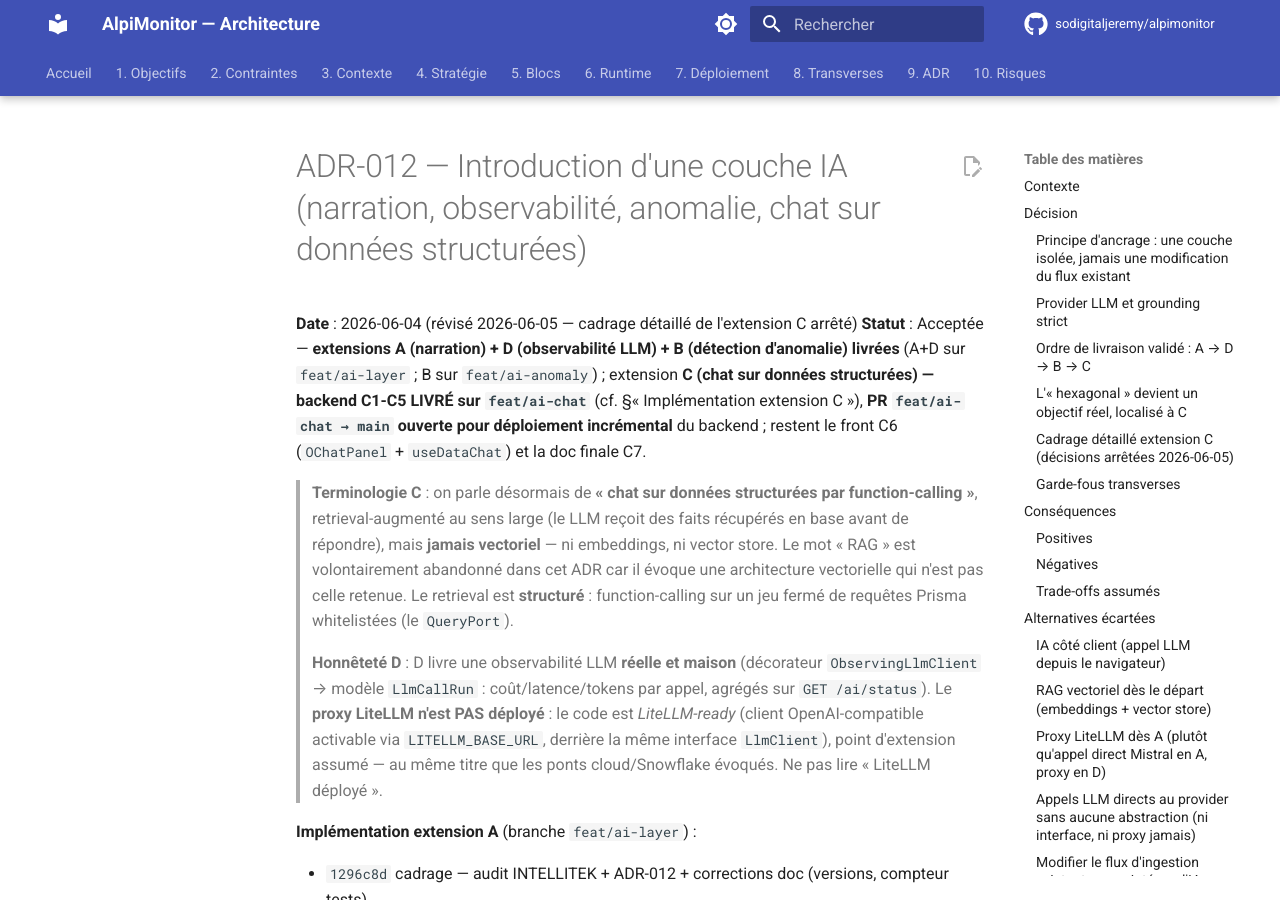
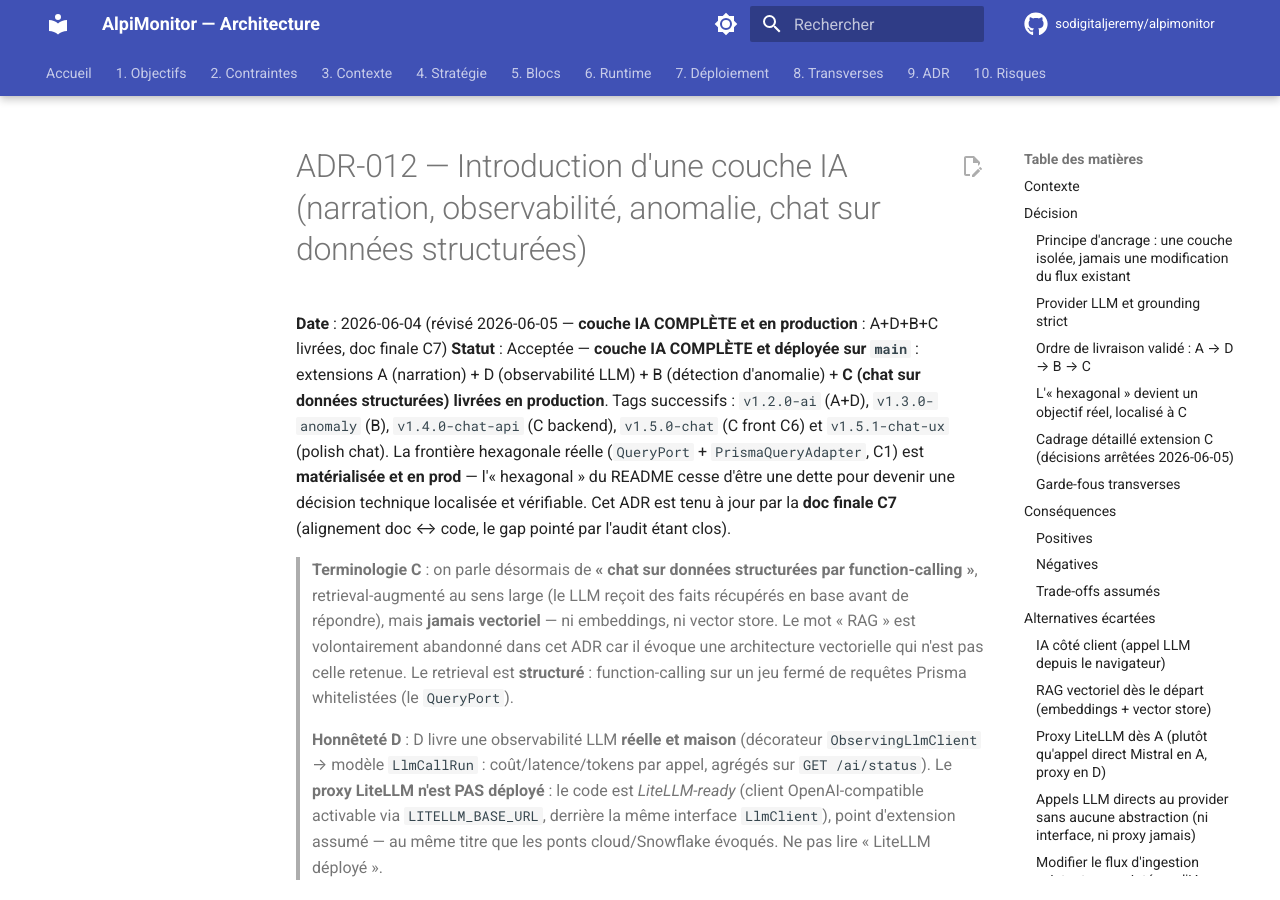
Before and after one commit to sodigitaljeremy/alpimonitor, an MkDocs documentation site: the page built from docs/09-architectural-decisions/adr-012.md, in a window 1280 px wide and 900 px high. Built offline with MkDocs 1.6.1 and Material for MkDocs 9.7.7, drawn with Linux system fonts in a browser that asks for light colours; comment, search, counter and statistics services are not loaded; some of the changed text lies outside the part shown.

Commit message:
docs(c7a): align high-level docs on shipped AI layer (A+D+B+C in prod)
ADR-012: status -> extension C COMPLETE (A+D+B+C deployed); add C6 front +
chat-ux/chat-v3 hashes; mark hexagonal boundary (QueryPort/PrismaQueryAdapter)
materialized and in prod; update test count 344 (208 api + 136 web).
README: align architecture (flat layers WITH a hexagonal boundary LOCALIZED to
the chat layer); add dedicated AI layer section (narration, observability,
anomaly, grounded chat); add v1.2-v1.5 tags. Closes the doc<->code gap the audit
flagged. CLAUDE: pickup -> AI layer complete in prod, only C7 doc remains.

```diff
--- a/docs/09-architectural-decisions/adr-012.md
+++ b/docs/09-architectural-decisions/adr-012.md
@@ -1,7 +1,7 @@
 # ADR-012 — Introduction d'une couche IA (narration, observabilité, anomalie, chat sur données structurées)
 
-**Date** : 2026-06-04 (révisé 2026-06-05 — cadrage détaillé de l'extension C arrêté)
-**Statut** : Acceptée — **extensions A (narration) + D (observabilité LLM) + B (détection d'anomalie) livrées** (A+D sur `feat/ai-layer` ; B sur `feat/ai-anomaly`) ; extension **C (chat sur données structurées) — backend C1-C5 LIVRÉ sur `feat/ai-chat`** (cf. §« Implémentation extension C »), **PR `feat/ai-chat → main` ouverte pour déploiement incrémental** du backend ; restent le front C6 (`OChatPanel` + `useDataChat`) et la doc finale C7.
+**Date** : 2026-06-04 (révisé 2026-06-05 — **couche IA COMPLÈTE et en production** : A+D+B+C livrées, doc finale C7)
+**Statut** : Acceptée — **couche IA COMPLÈTE et déployée sur `main`** : extensions A (narration) + D (observabilité LLM) + B (détection d'anomalie) + **C (chat sur données structurées) livrées en production**. Tags successifs : `v1.2.0-ai` (A+D), `v1.3.0-anomaly` (B), `v1.4.0-chat-api` (C backend), `v1.5.0-chat` (C front C6) et `v1.5.1-chat-ux` (polish chat). La frontière hexagonale réelle (`QueryPort` + `PrismaQueryAdapter`, C1) est **matérialisée et en prod** — l'« hexagonal » du README cesse d'être une dette pour devenir une décision technique localisée et vérifiable. Cet ADR est tenu à jour par la **doc finale C7** (alignement doc ↔ code, le gap pointé par l'audit étant clos).
 
 > **Terminologie C** : on parle désormais de **« chat sur données structurées par function-calling »**, retrieval-augmenté au sens large (le LLM reçoit des faits récupérés en base avant de répondre), mais **jamais vectoriel** — ni embeddings, ni vector store. Le mot « RAG » est volontairement abandonné dans cet ADR car il évoque une architecture vectorielle qui n'est pas celle retenue. Le retrieval est **structuré** : function-calling sur un jeu fermé de requêtes Prisma whitelistées (le `QueryPort`).
 
@@ -42,7 +42,7 @@ Validé en live : narration réelle (Mistral) → `LlmCallRun SUCCESS`, `/ai/sta
 - **Scan isolé, post-tick, jamais inline** : `runAnomalyScan` lit les mesures après l'upsert d'ingestion ; un échec de détection ne peut ni bloquer ni corrompre le flux LINDAS (cf. alternative « IA inline » rejetée).
 - **Limites assumées** : seuils 2σ/3σ + hystérésis 2σ/1,5σ non calibrés par une expertise hydrologique ; garde `minBucketSamples` (cold-start → `null` honnête plutôt que fire sur un σ fragile). Étiquetage UI explicite, dans la lignée de la transparence de sourcing ([ADR-008](adr-008.md)).
 
-**Implémentation extension C** (branche `feat/ai-chat`, basée sur `main` post-A+D+B) — **backend C1-C5 LIVRÉ** (décisions D1–D7 ci-dessous respectées) :
+**Implémentation extension C** (backend `feat/ai-chat` puis front `feat/ai-chat-ui` / `feat/chat-ux`, basés sur `main` post-A+D+B) — **C1-C7 LIVRÉS EN PROD** (décisions D1–D7 ci-dessous respectées) :
 
 - `f1c7b44` C1 — frontière hexagonale **`QueryPort` + `PrismaQueryAdapter`** (backend pur, **zéro LLM**) : le port définit le contrat des 4 fonctions whitelistées, l'adapter **délègue aux services existants** (`listStations`, `listAlerts`) + un helper d'agrégation (D2) ; testable sans DB via un port en mémoire
 - `9a1f03f` C2 — **tool-calling sur `LlmClient`** (Mistral) + **observabilité chat** réutilisant D (`LlmCallRun`, operation `'chat'`)
@@ -50,8 +50,13 @@ Validé en live : narration réelle (Mistral) → `LlmCallRun SUCCESS`, `/ai/sta
 - `ebffb6a` C3b — **orchestrateur chat** : boucle tool **bornée à 2 rounds** (3 appels LLM max, D5), grounding strict
 - `41641e6` C4 — **rate-guard unifié MAISON** (zéro dépendance, D3+D4) : plafond coût **$0,50/j** sur `costUsdToday` total (lecture observabilité D) + fenêtres fixes par IP **5/min & 20/j** ; dépassement → refus propre, aucun appel LLM émis
 - `b9c22ce` C5 — endpoint public **`POST /api/v1/ask`** — guardé, groundé, gracieux (429 rate/coût · 400 validation · 200 réponse · 503 LLM indisponible)
+- `b84655b` C6a — façade **`useDataChat`** + `api-client.ask` (POST `/ask`, dégradation gracieuse 429/503/400) (D7)
+- `92a4367` C6b — organisme **`OChatPanel`** en **section dédiée scrollable** : UI de chat groundé, trace des tools appelés, disclaimer « réponses assistées par IA » (D7)
+- `7caeef3` chat-v2 — affinage prompt (phrases autonomes complètes, grounding intact)
+- `fe4cea0` chat-ux — découvrabilité : questions d'exemple cliquables + intro enrichie
+- `2f4df8f` chat-v3 — affinage prompt (répond à la méta-question, grounding intact)
 
-**322 tests verts (203 api + 119 web)**, gate complet OK. **Pas de migration, pas de nouveau secret** (réutilise `MISTRAL_API_KEY` et l'observabilité D). **Restent le front C6** (`OChatPanel` + `useDataChat`, section dédiée scrollable, D7) **et la doc finale C7**. L'« hexagonal » réel (frontière `QueryPort`/`PrismaQueryAdapter`) est désormais matérialisé en C1.
+**344 tests verts (208 api + 136 web)**, gate complet OK. **Pas de migration, pas de nouveau secret** (réutilise `MISTRAL_API_KEY` et l'observabilité D). **C est complet et en production** (backend mergé via PR #3, tag `v1.4.0-chat-api` ; front C6 via PR #4, tag `v1.5.0-chat` ; polish UX via PR #5, tag `v1.5.1-chat-ux`). L'« hexagonal » réel (frontière `QueryPort`/`PrismaQueryAdapter`, C1) est **matérialisé et déployé**. La doc finale **C7** (ce commit) aligne la doc « haute » (cet ADR, le README) puis détaillée (arc42 §5/§6/§8) sur le code livré.
 
 ## Contexte
 
@@ -87,11 +92,11 @@ Le projet entre dans une **nouvelle phase** : ajouter une couche d'intelligence
 | 1 | **A — Narration LLM des séries** | **appel direct Mistral** derrière une **interface client isolée** (`ai/llm-client.ts`) + logging métrique minimal (coût/latence/tokens) en base ; `ai/narration-service.ts`, endpoint `GET /api/v1/stations/:id/narrative`, modèle `Insight` (cache idempotent), façade `useStationNarrative` rendue dans `OStationDrawer` | **Cœur de livraison** |
 | 2 | **D — Observabilité LLM (proxy LiteLLM)** | **insertion de LiteLLM derrière la MÊME interface client** (bascule transparente, A→D sans réécriture du service) ; observabilité enrichie (`LlmCallRun`, fallback multi-modèles) ; `GET /api/v1/ai/status` ; badge réutilisant `MStatusBadge` | **Cœur de livraison** |
 | 3 | **B — Détection d'anomalie** | hook après upsert dans le tick d'ingestion (ou job séparé) ; **réactive le modèle `Alert` déjà présent** (`AlertType.STATISTICAL_ANOMALY` existe déjà) ; `GET /api/v1/alerts` ; `OAlertsPanel` | **Cœur de livraison — livré** (`feat/ai-anomaly`) |
-| 4 | **C — Chat sur données structurées** | module `ai/chat/`, endpoint `POST /api/v1/ask`, **frontière `QueryPort` + `PrismaQueryAdapter`**, function-calling sur **4 fonctions whitelistées** (boucle bornée à 2 rounds), garde unifié (rate-limit IP + plafond coût), `OChatPanel` + `useDataChat` (section dédiée scrollable) | **Vitrine stretch** |
+| 4 | **C — Chat sur données structurées** | module `ai/chat/`, endpoint `POST /api/v1/ask`, **frontière `QueryPort` + `PrismaQueryAdapter`**, function-calling sur **4 fonctions whitelistées** (boucle bornée à 2 rounds), garde unifié (rate-limit IP + plafond coût), `OChatPanel` + `useDataChat` (section dédiée scrollable) | **Vitrine stretch — livrée en prod** |
 
 - **A → D rapprochés** : dès **A**, l'appel passe par une **interface client isolée** et un **logging métrique minimal en base** (coût/latence/tokens) — l'observabilité existe au jour 1 sans proxy. **D** insère ensuite LiteLLM **derrière cette même interface** (bascule transparente, le service narration ne change pas). Cohérent avec la culture observabilité du projet (`/status`, `IngestionRun`).
 - **B réactive l'existant** : le modèle `Alert` et son enum `STATISTICAL_ANOMALY` ont été conçus dès l'init (migration `20260420120655_init`) ; B les active **sans migration destructrice** — preuve que le schéma initial anticipait l'extension.
-- **Point d'arrêt défendable** : **A + D + B** finis et défendables. **C est une vitrine stretch** livrée seulement si le temps le permet.
+- **Point d'arrêt défendable** : **A + D + B** finis et défendables. **C était une vitrine stretch** à livrer seulement si le temps le permettait — *finalement livrée en prod* (cf. §« Implémentation extension C »).
 
 ### L'« hexagonal » devient un objectif réel, localisé à C
 
```
Also changed, not shown: CLAUDE.md (+3 -3 lines), README.md (+20 -4 lines).
